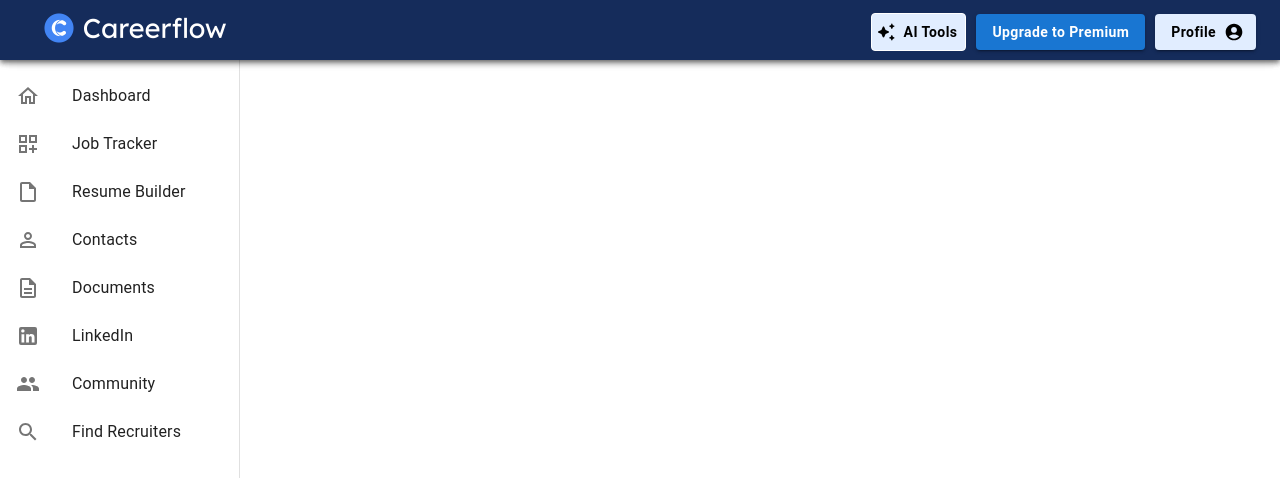
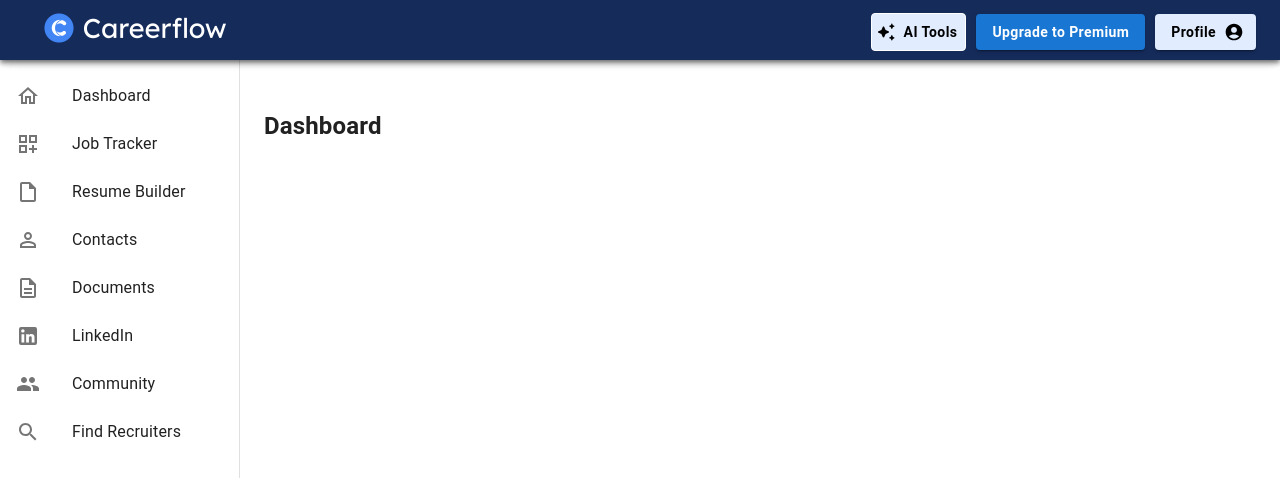
Before and after one commit to ankit8652/1stop.in, a React (Create React App) app: page / in a window 1280 px wide. Shown: the top 478 px of the page. Built offline with nearby package versions, Linux system fonts and the light colour scheme.

Commit message:
removed error

```diff
--- a/src/components/Layout.js
+++ b/src/components/Layout.js
@@ -106,7 +106,7 @@
         <Box component="main" sx={{ flexGrow: 1, p: 3 }}>
           <Toolbar />
           <Routes>
-            <Route path="/dashboard" element={<Dashboard />} />
+            <Route path="/" element={<Dashboard />} />
             <Route path="/job-tracker" element={<JobTracker />} />
             <Route path="/resume-builder" element={<ResumeBuilder />} />
             <Route path="/contacts" element={<Contacts />} />
```
